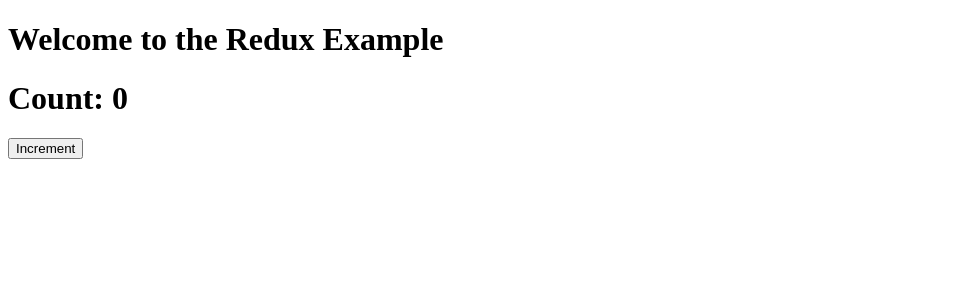
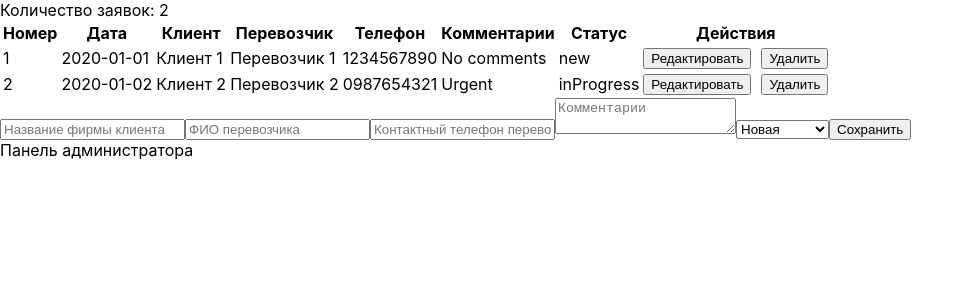
Before and after one commit to unomat20b/track_app, a React (Create React App) app: page / in a window 1280 px wide. Shown: the top 300 px of the page, without its empty margins (0-974 px from the left). Built offline with nearby package versions, Linux system fonts and the light colour scheme.

Commit message:
first step frontend

```diff
--- a/src/App.js
+++ b/src/App.js
@@ -1,12 +1,39 @@
-// src/App.js
-import React from 'react';
-import Counter from './components/Counter';
+import React, { useState } from 'react';
+import RequestCount from './components/RequestCount';
+import Table from './components/Table';
+import RequestForm from './components/RequestForm';
+import AdminPanel from './components/AdminPanel';
 
 function App() {
+  const [requests, setRequests] = useState([
+    { id: 1, date: '2020-01-01', clientName: 'Клиент 1', carrierName: 'Перевозчик 1', carrierPhone: '1234567890', comments: 'No comments', status: 'new' },
+    { id: 2, date: '2020-01-02', clientName: 'Клиент 2', carrierName: 'Перевозчик 2', carrierPhone: '0987654321', comments: 'Urgent', status: 'inProgress' }
+  ]);
+  const [currentRequest, setCurrentRequest] = useState({});
+
+  const handleSubmit = (formData) => {
+    if (formData.id) {
+      setRequests(requests.map(req => req.id === formData.id ? { ...formData } : req));
+    } else {
+      setRequests([...requests, { ...formData, id: requests.length + 1 }]);
+    }
+  };
+
+  const editRequest = (requestId) => {
+    const request = requests.find(req => req.id === requestId);
+    setCurrentRequest(request);
+  };
+
+  const deleteRequest = (requestId) => {
+    setRequests(requests.filter(request => request.id !== requestId));
+  };
+
   return (
-    <div>
-      <h1>Welcome to the Redux Example</h1>
-      <Counter />
+    <div className="App">
+      <RequestCount count={requests.length} />
+      <Table requests={requests} editRequest={editRequest} deleteRequest={deleteRequest} />
+      <RequestForm onSubmit={handleSubmit} initialData={currentRequest} />
+      <AdminPanel />
     </div>
   );
 }
--- /dev/null
+++ b/src/components/AdminPanel.js
@@ -0,0 +1,7 @@
+import React from 'react';
+
+function AdminPanel() {
+  return <div>Панель администратора</div>;
+}
+
+export default AdminPanel;
--- /dev/null
+++ b/src/components/RequestCount.js
@@ -0,0 +1,7 @@
+import React from 'react';
+
+function RequestCount({ count }) {
+  return <div>Количество заявок: {count}</div>;
+}
+
+export default RequestCount;
--- /dev/null
+++ b/src/components/RequestForm.js
@@ -0,0 +1,38 @@
+import React, { useState, useEffect } from 'react';
+
+function RequestForm({ onSubmit, initialData = {} }) {
+  const [formData, setFormData] = useState(initialData);
+
+  useEffect(() => {
+    setFormData(initialData); // Обновляем форму при изменении initialData
+  }, [initialData]);
+
+  const handleChange = (e) => {
+    setFormData({
+      ...formData,
+      [e.target.name]: e.target.value
+    });
+  };
+
+  const handleSubmit = (e) => {
+    e.preventDefault();
+    onSubmit(formData);
+  };
+
+  return (
+    <form onSubmit={handleSubmit}>
+      <input type="text" name="clientName" value={formData.clientName || ''} onChange={handleChange} placeholder="Название фирмы клиента" />
+      <input type="text" name="carrierName" value={formData.carrierName || ''} onChange={handleChange} placeholder="ФИО перевозчика" />
+      <input type="text" name="carrierPhone" value={formData.carrierPhone || ''} onChange={handleChange} placeholder="Контактный телефон перевозчика" />
+      <textarea name="comments" value={formData.comments || ''} onChange={handleChange} placeholder="Комментарии"></textarea>
+      <select name="status" value={formData.status || 'new'} onChange={handleChange}>
+        <option value="new">Новая</option>
+        <option value="inProgress">В работе</option>
+        <option value="completed">Завершено</option>
+      </select>
+      <button type="submit">Сохранить</button>
+    </form>
+  );
+}
+
+export default RequestForm;
--- /dev/null
+++ b/src/components/Table.js
@@ -0,0 +1,41 @@
+import React from 'react';
+
+function Table({ requests, editRequest, deleteRequest }) {
+  return (
+    <table>
+      <thead>
+        <tr>
+          <th>Номер</th>
+          <th>Дата</th>
+          <th>Клиент</th>
+          <th>Перевозчик</th>
+          <th>Телефон</th>
+          <th>Комментарии</th>
+          <th>Статус</th>
+          <th>Действия</th>
+        </tr>
+      </thead>
+      <tbody>
+        {requests.map(request => (
+          <tr key={request.id}>
+            <td>{request.id}</td>
+            <td>{request.date}</td>
+            <td>{request.clientName}</td>
+            <td>{request.carrierName}</td>
+            <td>{request.carrierPhone}</td>
+            <td>{request.comments}</td>
+            <td>{request.status}</td>
+            <td>
+              <button onClick={() => editRequest(request.id)}>Редактировать</button>
+              <button onClick={() => deleteRequest(request.id)} style={{marginLeft: '10px'}}>Удалить</button>
+            </td>
+          </tr>
+        ))}
+      </tbody>
+    </table>
+  );
+}
+
+
+
+export default Table;
--- a/src/index.js
+++ b/src/index.js
@@ -1,14 +1,11 @@
 import React from 'react';
 import ReactDOM from 'react-dom';
-import { Provider } from 'react-redux';
-import store from './store';
 import App from './App';
+import './index.css'; // Если у вас есть стили, которые нужно импортировать
 
 ReactDOM.render(
   <React.StrictMode>
-    <Provider store={store}>
-      <App />
-    </Provider>
+    <App />
   </React.StrictMode>,
   document.getElementById('root')
 );
```
Also changed, not shown: 1 other file (tests, documents, lock files or other folders).
